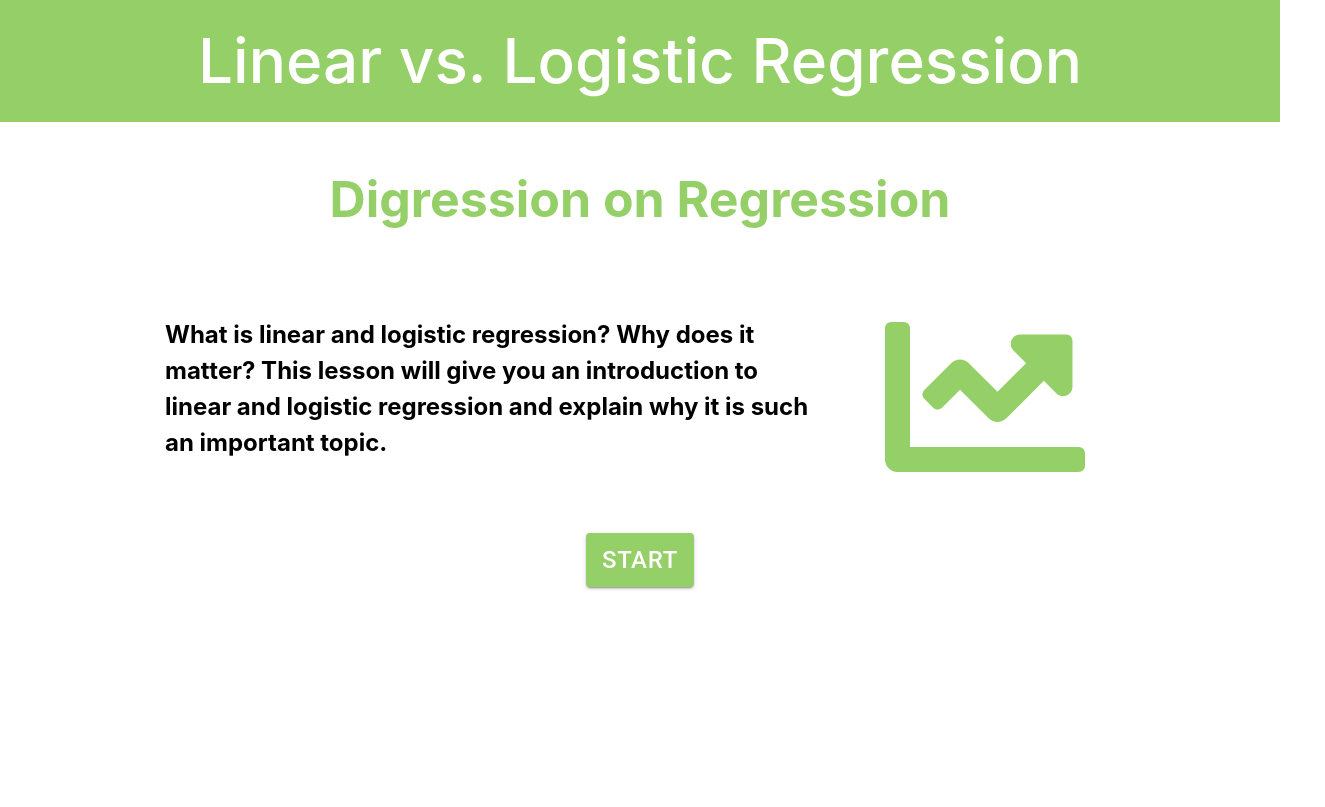
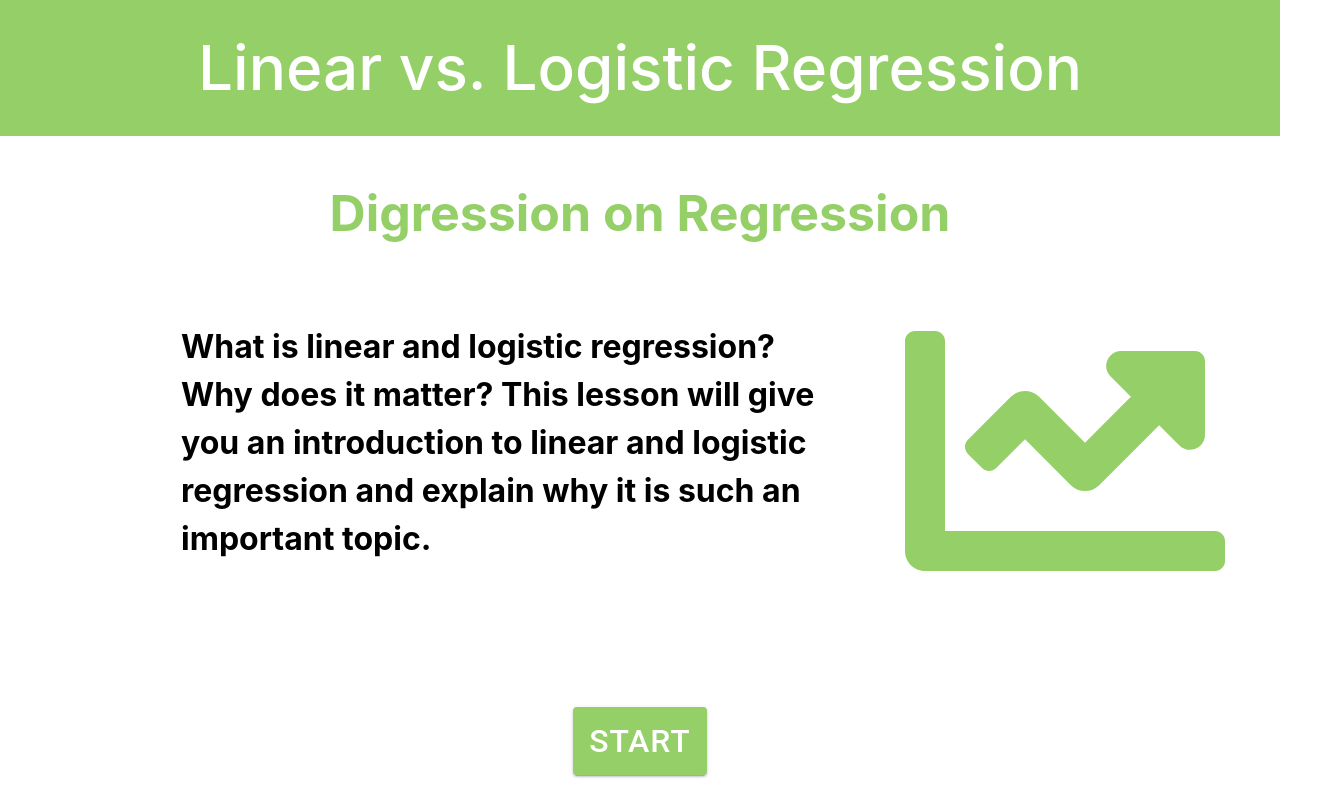
Before and after one commit to uclaacm/digression-on-regression, a React (Create React App) app: page / in a window 1280 px wide. Shown: the whole page, 1325 px wide, since content can reach past the window. Built offline with nearby package versions, Linux system fonts and the light colour scheme.

Commit message:
Changes font size units.

```diff
--- a/src/Components/Intro/Intro.css
+++ b/src/Components/Intro/Intro.css
@@ -1,50 +1,35 @@
-
-  .App-header {
-    font-weight: bold;
-    display: flex;
-    flex-direction: column;
-    align-items: center;
-    justify-content: center;
-    text-align: center;
-    font-size: calc(10px + 5vmin);
-    margin: 5vmin;
-    color: #95CF67;
-  }
-
-  #intro {
+    #intro {
     color: black;
     font-weight: bold;
-    padding-top: 5vmin;
-    font-size: 3vmin;
-    margin-left: 10vmin;
+    padding-top: 1em;
+    font-size: 2em;
+    margin-left: 3em;
     align-content: center;
   }
 
   .introHeader {
     background-color: #95CF67;
     color: white;
-    font-size: calc(30px + 4vmin);
     justify-content: center;
     text-align: center;
     align-items: center;
-    padding: 3vmin;
+    padding: 0.5em;
     width: 100%;
   }
 
   #chart-icon {
     color: #95CF67;
-    font-size: 30vmin;
-    padding-left: 5vmin;
+    font-size: 25em;
     float: center;
-    position: relative;
     text-align: center;
     align-content: center;
-    margin-right: 10vmin;
+    padding-bottom: .2em;
+    /* margin-right: 0.5em; */
     overflow: hidden;
   }
 
-    @media screen and (max-width: 770px) {
-     #chart-icon {
-       display: none !important;
-      }
+  @media screen and (max-width: 770px) {
+    #chart-icon {
+      display: none !important;
     }
+  }
--- a/src/Components/Intro/Intro.js
+++ b/src/Components/Intro/Intro.js
@@ -32,12 +32,12 @@ function Intro(props) {
               </Row>
             </Container>
 
-            <div style={{textAlign: 'center', marginTop: "2vmin"}}>
+            <div style={{textAlign: 'center', marginTop: "1em", marginBottom: "2em"}}>
               <Button variant="contained"
                 style={{
                   backgroundColor: "#95CF67",
                   color: "white",
-                  fontSize: "3vmin"
+                  fontSize: "2em"
                 }}
               >
                 Start
```
